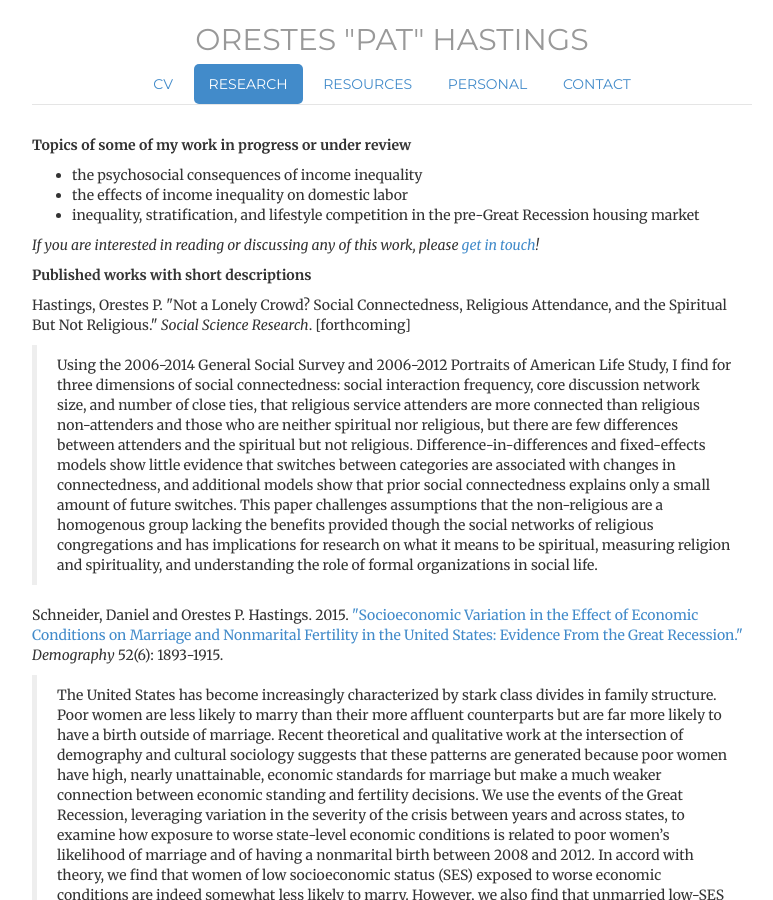
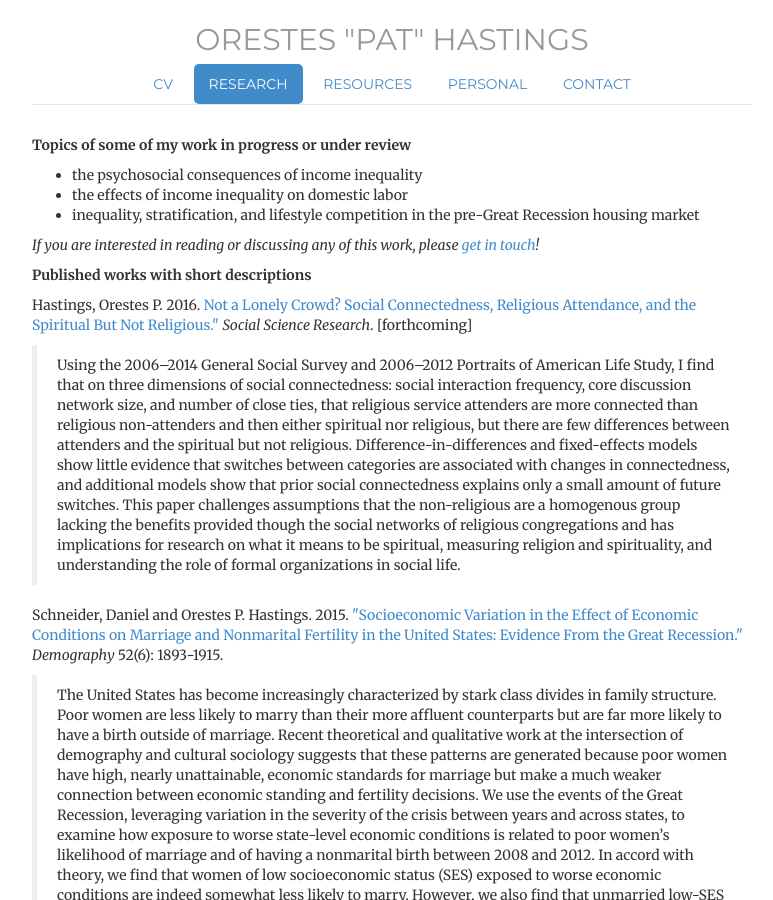
Before and after one commit to ophastings/ophastings.github.io, a Jekyll site: the page built from research/index.html, in a window 1280 px wide and 900 px high. Shown: the whole window, without its empty margins (248-1021 px from the left). Built offline with Jekyll 4.4.1, drawn with Linux system fonts in a browser that asks for light colours; comment, search, counter and statistics services are not loaded.

Commit message:
Update index.html

```diff
--- a/research/index.html
+++ b/research/index.html
@@ -21,17 +21,16 @@ description: Research page of ophastings.com, the website of Orestes Hastings, a
 
 <p><b>Published works with short descriptions</b></p>
 
-<p>Hastings, Orestes P. "Not a Lonely Crowd? Social Connectedness, Religious Attendance, and the Spiritual But Not Religious." <i>Social Science Research</i>. [forthcoming] </p>
-<blockquote><span> Using the 2006-2014 General Social Survey and 2006-2012 Portraits of American Life Study,
-I find for three dimensions of social connectedness: social interaction frequency, core discussion network size,
-and number of close ties, that religious service attenders are more connected than religious
-non-attenders and those who are neither spiritual nor religious, but there are few differences
-between attenders and the spiritual but not religious. Difference-in-differences and fixed-effects
-models show little evidence that switches between categories are associated with changes in connectedness,
-and additional models show that prior social connectedness explains only a small amount of future switches.
-This paper challenges assumptions that the non-religious are a homogenous group lacking the benefits provided
-though the social networks of religious congregations and has implications for research on what it means to
-be spiritual, measuring religion and spirituality, and understanding the role of formal organizations in social life.
+<p>Hastings, Orestes P. 2016. <a href="http://www.sciencedirect.com/science/article/pii/S0049089X16000272">Not a Lonely Crowd? Social Connectedness, Religious Attendance, and the Spiritual But Not Religious."</a> <i>Social Science Research</i>. [forthcoming] </p>
+<blockquote><span> Using the 2006–2014 General Social Survey and 2006–2012 Portraits of American Life Study,
+I find that on three dimensions of social connectedness: social interaction frequency, core discussion network size,
+and number of close ties, that religious service attenders are more connected than religious non-attenders and
+then either spiritual nor religious, but there are few differences between attenders and the spiritual but not religious.
+Difference-in-differences and fixed-effects models show little evidence that switches between categories are associated
+with changes in connectedness, and additional models show that prior social connectedness explains only a small amount
+of future switches. This paper challenges assumptions that the non-religious are a homogenous group lacking the benefits
+provided though the social networks of religious congregations and has implications for research on what it means to be
+spiritual, measuring religion and spirituality, and understanding the role of formal organizations in social life.
 </span></blockquote>
 
 
```
